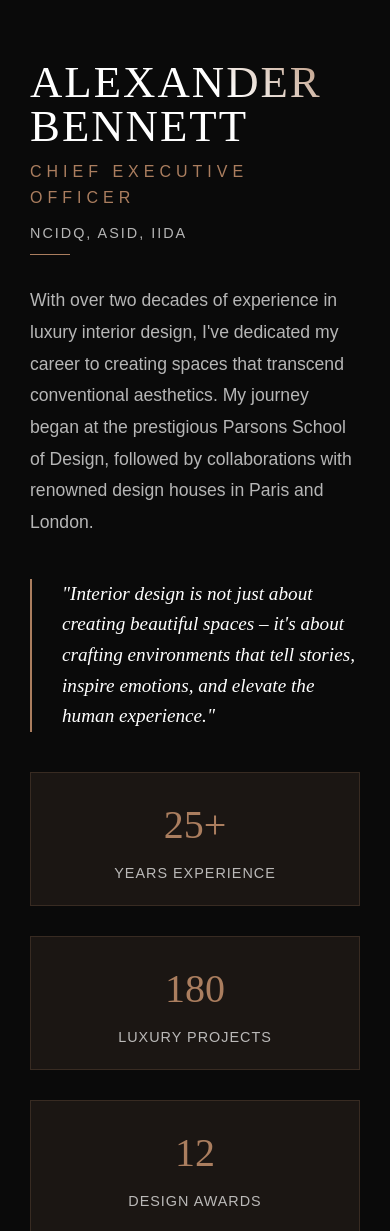
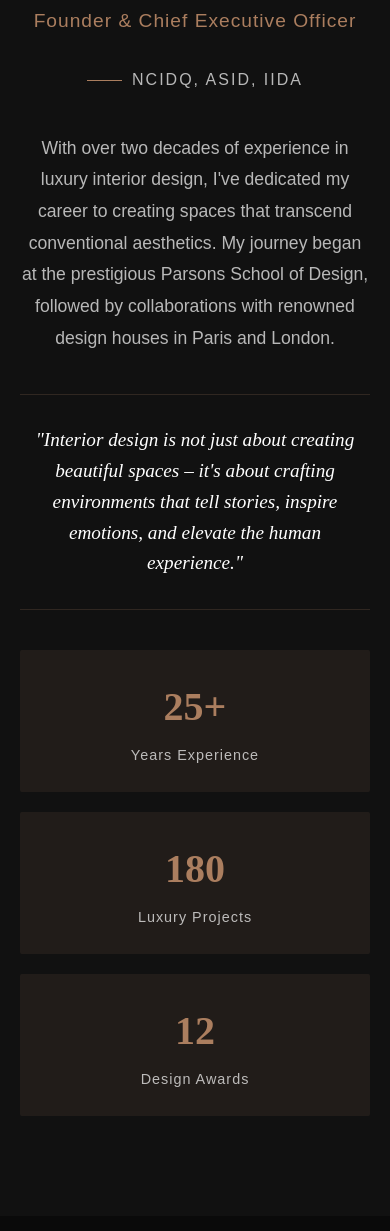
Before and after one commit to EnrickyAthaide/interiorWeb, a Node server app: template views/about.ejs in a window 390 px wide. Shown: the part 4707-5938 px from the top of the page. Run offline with Node 20, Linux system fonts and the light colour scheme; the template is opened without the code that fills it, so the values that code supplies are empty; some libraries are stand-ins or nearby versions.

Commit message:
removed two stacked founder

```diff
--- a/public/stylesheets/about.css
+++ b/public/stylesheets/about.css
@@ -452,117 +452,99 @@ img {
 
 /* Team Section */
 .founder-section {
-    background-color: var(--dark-bg);
-    padding: 120px 0;
+    background-color: var(--dark-accent);
     position: relative;
     overflow: hidden;
+    padding: 150px 0;
 }
 
 .founder-container {
     display: grid;
     grid-template-columns: 1fr 1.2fr;
-    gap: 100px;
+    gap: 80px;
     max-width: 1400px;
     margin: 0 auto;
-    padding: 0 30px;
+    padding: 0 40px;
     align-items: center;
-}
-
-.founder-container.reverse {
-    grid-template-columns: 1.2fr 1fr;
-}
-
-.founder-container.reverse .founder-content {
-    order: -1;
-    padding-right: 0;
-    padding-left: 50px;
-    text-align: right;
-}
-
-.founder-container.reverse .founder-quote {
-    border-left: none;
-    border-right: 2px solid var(--accent-color);
-    padding-left: 0;
-    padding-right: 30px;
-    text-align: right;
 }
 
 .founder-image-wrapper {
     position: relative;
-    overflow: hidden;
+    padding-top: 120%;
 }
 
 .founder-image {
+    position: absolute;
+    top: 0;
+    left: 0;
     width: 100%;
-    aspect-ratio: 4/5;
-    position: relative;
+    height: 100%;
+    overflow: hidden;
+    border-radius: 2px;
+    box-shadow: var(--shadow);
 }
 
 .founder-image img {
     width: 100%;
     height: 100%;
     object-fit: cover;
-    transition: transform 0.7s cubic-bezier(0.4, 0, 0.2, 1);
+    transition: transform 0.7s ease;
+}
+
+.founder-image:hover img {
+    transform: scale(1.05);
 }
 
 .founder-content {
-    padding-right: 50px;
+    padding-right: 40px;
+}
+
+.founder-header {
+    margin-bottom: 40px;
 }
 
 .founder-name {
+    font-size: 3.5rem;
+    font-weight: 400;
+    letter-spacing: 2px;
+    margin-bottom: 15px;
+    color: var(--text-primary);
     font-family: var(--font-secondary);
-    font-size: 4.5rem;
-    letter-spacing: 2px;
-    color: var(--text-primary);
-    margin-bottom: 10px;
-    font-weight: 400;
-    line-height: 1;
-    text-transform: uppercase;
-    background: linear-gradient(45deg, var(--text-primary) 60%, var(--accent-color));
-    -webkit-background-clip: text;
-    -webkit-text-fill-color: transparent;
+    line-height: 1.2;
 }
 
 .founder-title {
-    font-size: 1rem;
-    text-transform: uppercase;
-    letter-spacing: 5px;
+    font-size: 1.2rem;
     color: var(--accent-color);
     margin-bottom: 10px;
-    font-family: var(--font-primary);
-    font-weight: 300;
+    font-weight: 500;
+    letter-spacing: 1px;
 }
 
 .founder-credentials {
-    font-size: 0.9rem;
+    font-size: 1rem;
     color: var(--text-secondary);
     letter-spacing: 2px;
-    margin-bottom: 40px;
-    font-family: var(--font-primary);
     position: relative;
-    display: inline-block;
+    padding-left: 45px;
+    margin-top: 20px;
 }
 
-.founder-credentials::after {
-    content: '';
+.founder-credentials::before {
+    content: "";
     position: absolute;
-    bottom: -10px;
     left: 0;
-    width: 40px;
+    top: 50%;
+    width: 35px;
     height: 1px;
     background-color: var(--accent-color);
-}
-
-.founder-container.reverse .founder-credentials::after {
-    left: auto;
-    right: 0;
 }
 
 .founder-bio {
     font-size: 1.1rem;
     line-height: 1.8;
     color: var(--text-secondary);
-    margin-bottom: 30px;
+    margin-bottom: 40px;
 }
 
 .founder-quote {
@@ -571,89 +553,83 @@ img {
     line-height: 1.6;
     color: var(--text-primary);
     font-style: italic;
-    margin: 40px 0;
-    padding-left: 30px;
-    border-left: 2px solid var(--accent-color);
+    position: relative;
+    padding: 30px 0;
+    margin-bottom: 40px;
+    border-top: 1px solid rgba(171, 126, 95, 0.2);
+    border-bottom: 1px solid rgba(171, 126, 95, 0.2);
 }
 
 .founder-achievements {
     display: grid;
     grid-template-columns: repeat(3, 1fr);
     gap: 30px;
-    margin-top: 40px;
-}
-
-.founder-container.reverse .founder-achievements {
-    direction: rtl;
 }
 
 .achievement {
     text-align: center;
-    padding: 20px;
+    padding: 25px 20px;
     background-color: rgba(171, 126, 95, 0.1);
-    border: 1px solid rgba(171, 126, 95, 0.2);
-    transition: transform 0.3s ease;
+    border-radius: 2px;
+    transition: transform 0.3s ease, background-color 0.3s ease;
 }
 
 .achievement:hover {
     transform: translateY(-5px);
+    background-color: rgba(171, 126, 95, 0.15);
 }
 
 .achievement-number {
-    font-family: var(--font-secondary);
     font-size: 2.5rem;
     color: var(--accent-color);
+    font-weight: 600;
     margin-bottom: 5px;
+    font-family: var(--font-secondary);
 }
 
 .achievement-label {
     font-size: 0.9rem;
     color: var(--text-secondary);
     letter-spacing: 1px;
-    text-transform: uppercase;
 }
 
 @media (max-width: 1200px) {
-    .founder-container,
-    .founder-container.reverse {
+    .founder-container {
         grid-template-columns: 1fr;
         gap: 60px;
+        padding: 0 30px;
     }
 
-    .founder-content,
-    .founder-container.reverse .founder-content {
-        padding-right: 0;
-        padding-left: 0;
-        text-align: left;
-        order: 2;
-    }
-
-    .founder-container.reverse .founder-quote {
-        border-right: none;
-        border-left: 2px solid var(--accent-color);
-        padding-right: 0;
-        padding-left: 30px;
-        text-align: left;
-    }
-
-    .founder-image {
+    .founder-image-wrapper {
+        padding-top: 80%;
         max-width: 600px;
         margin: 0 auto;
     }
 
-    .founder-container.reverse .founder-achievements {
-        direction: ltr;
+    .founder-content {
+        padding-right: 0;
+        text-align: center;
+        max-width: 800px;
+        margin: 0 auto;
     }
 
-    .founder-container.reverse .founder-credentials::after {
-        left: 0;
-        right: auto;
+    .founder-credentials {
+        display: inline-block;
+    }
+
+    .founder-achievements {
+        max-width: 600px;
+        margin: 0 auto;
     }
 }
 
 @media (max-width: 768px) {
+    .founder-section {
+        padding: 100px 0;
+    }
+
     .founder-name {
-        font-size: 3.5rem;
+        font-size: 2.8rem;
     }
 
     .founder-quote {
@@ -668,10 +644,15 @@ img {
 @media (max-width: 480px) {
     .founder-achievements {
         grid-template-columns: 1fr;
+        gap: 20px;
     }
 
     .founder-name {
-        font-size: 2.8rem;
+        font-size: 2.2rem;
+    }
+
+    .founder-container {
+        padding: 0 20px;
     }
 }
 
--- a/views/about.ejs
+++ b/views/about.ejs
@@ -129,9 +129,8 @@
         </div>
     </section>
 
-    <!-- Founder Sections -->
+    <!-- Founder Section -->
     <section class="founder-section">
-        <!-- CEO Section -->
         <div class="founder-container">
             <div class="founder-image-wrapper">
                 <div class="founder-image">
@@ -139,9 +138,11 @@
                 </div>
             </div>
             <div class="founder-content">
-                <h2 class="founder-name">ALEXANDER BENNETT</h2>
-                <div class="founder-title">Chief Executive Officer</div>
-                <div class="founder-credentials">NCIDQ, ASID, IIDA</div>
+                <div class="founder-header">
+                    <h2 class="founder-name">ALEXANDER BENNETT</h2>
+                    <div class="founder-title">Founder & Chief Executive Officer</div>
+                    <div class="founder-credentials">NCIDQ, ASID, IIDA</div>
+                </div>
 
                 <p class="founder-bio">
                     With over two decades of experience in luxury interior design, I've dedicated my career to creating spaces that transcend conventional aesthetics. My journey began at the prestigious Parsons School of Design, followed by collaborations with renowned design houses in Paris and London.
@@ -163,43 +164,6 @@
                     <div class="achievement">
                         <div class="achievement-number">12</div>
                         <div class="achievement-label">Design Awards</div>
-                    </div>
-                </div>
-            </div>
-        </div>
-
-        <!-- CMO Section -->
-        <div class="founder-container reverse">
-            <div class="founder-image-wrapper">
-                <div class="founder-image">
-                    <img src="https://images.unsplash.com/photo-1594799990731-c3f58d99a975?ixlib=rb-4.0.3&auto=format&fit=crop&w=1200&q=80" alt="Sophia Anderson">
-                </div>
-            </div>
-            <div class="founder-content">
-                <h2 class="founder-name">SOPHIA ANDERSON</h2>
-                <div class="founder-title">Chief Marketing Officer</div>
-                <div class="founder-credentials">MBA, Digital Innovation</div>
-
-                <p class="founder-bio">
-                    Leading our brand's creative vision and global marketing initiatives, I bring a unique blend of strategic thinking and creative innovation. My background in luxury brand management and digital transformation has helped position our studio at the forefront of the industry.
-                </p>
-
-                <div class="founder-quote">
-                    "In the world of luxury design, every touchpoint matters. We're not just designing spaces; we're crafting experiences that resonate with the most discerning clientele."
-                </div>
-
-                <div class="founder-achievements">
-                    <div class="achievement">
-                        <div class="achievement-number">15+</div>
-                        <div class="achievement-label">Brand Campaigns</div>
-                    </div>
-                    <div class="achievement">
-                        <div class="achievement-number">40+</div>
-                        <div class="achievement-label">Global Partners</div>
-                    </div>
-                    <div class="achievement">
-                        <div class="achievement-number">8</div>
-                        <div class="achievement-label">Industry Awards</div>
                     </div>
                 </div>
             </div>
```
